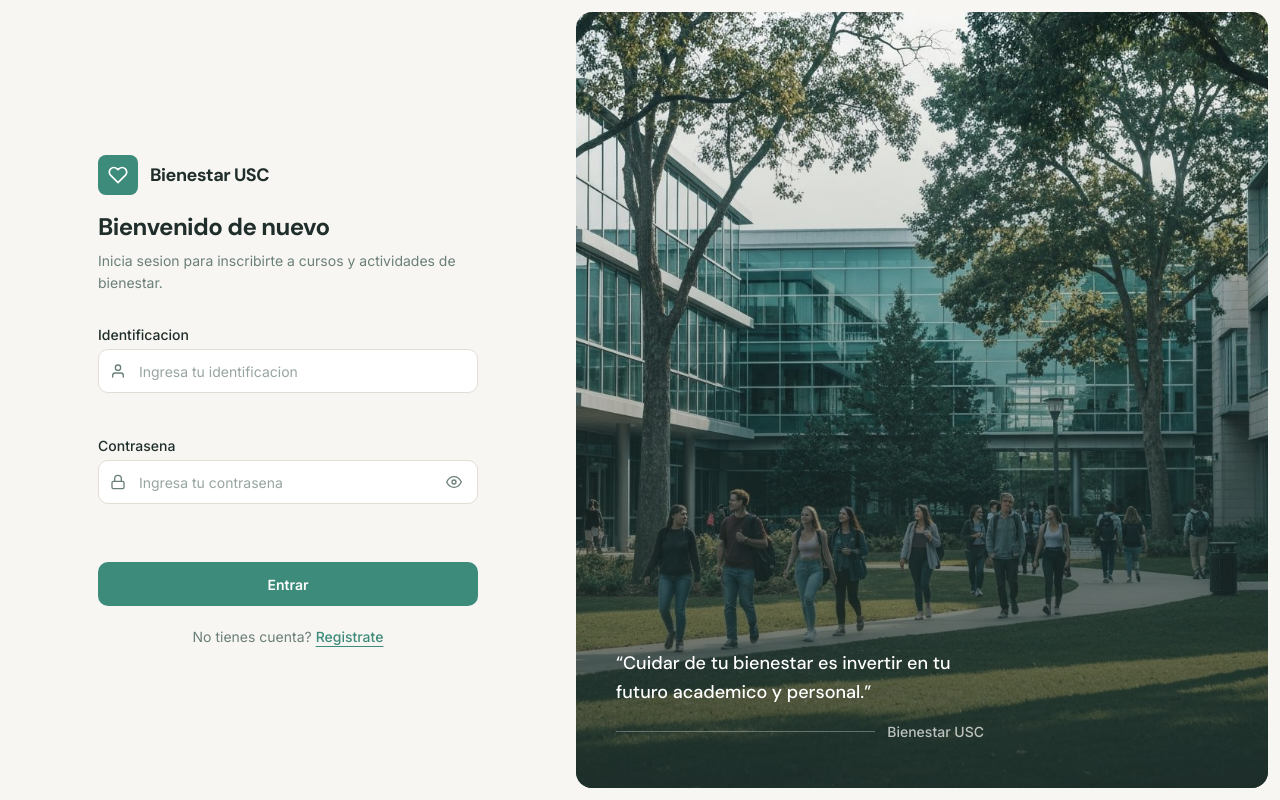
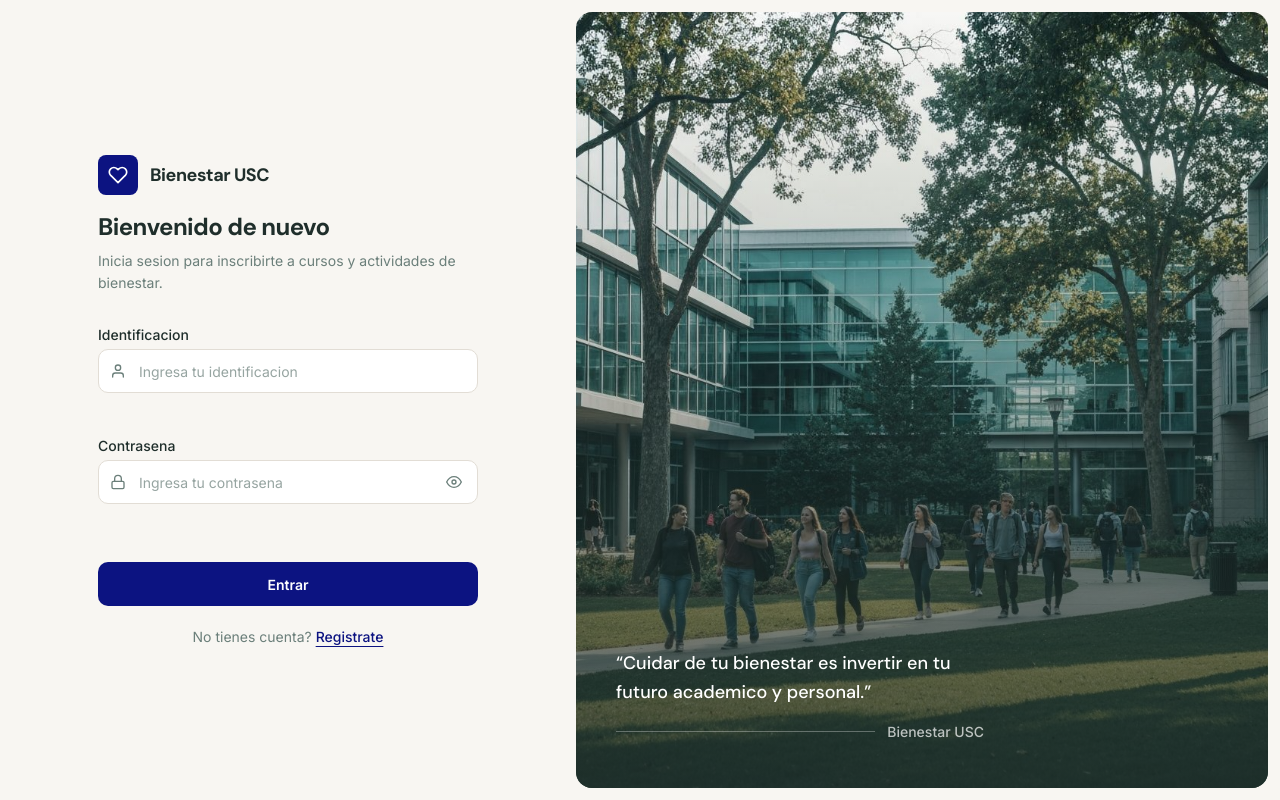
Before and after one commit to SeloCortes/AplicacionBienestar, a Laravel app: page / in a window 1280 px wide. Run offline with Laravel 12, Linux system fonts and the light colour scheme; some libraries are stand-ins or nearby versions.

Commit message:
Cambio de colores

```diff
--- a/public/css/login.css
+++ b/public/css/login.css
@@ -1,8 +1,8 @@
 *, *::before, *::after { box-sizing: border-box; margin: 0; padding: 0; }
 
 :root {
-    --primary: #3d8b7a;
-    --primary-hover: #357a6b;
+    --primary: #0c1381;
+    --primary-hover: #0c1381;
     --primary-foreground: #ffffff;
     --foreground: #1f2e2b;
     --muted: #6b7f7a;
```
